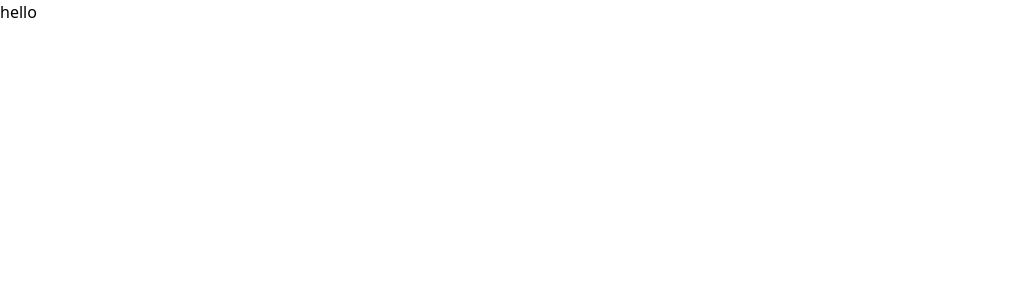
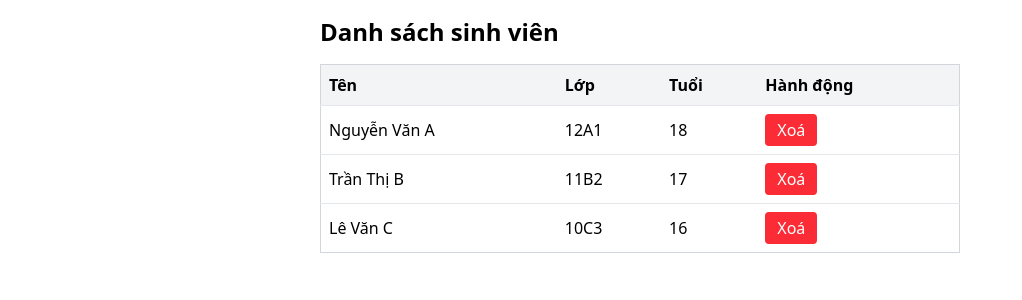
Before and after one commit to snowyy16/22661451_HuynhNguyenLamSon, a React (Vite) app: page / in a window 1280 px wide. Shown: the top 300 px of the page, without its empty margins (0-1022 px from the left). Built offline with nearby package versions, Linux system fonts and the light colour scheme.

Commit message:
feat: hiển thị danh sách sinh viên mẫu

```diff
--- /dev/null
+++ b/components/StudentsList.jsx
@@ -0,0 +1,48 @@
+import React, { useState } from "react";
+
+const StudentList = () => {
+  const [students, setStudents] = useState([
+    { id: 1, name: "Nguyễn Văn A", class: "12A1", age: 18 },
+    { id: 2, name: "Trần Thị B", class: "11B2", age: 17 },
+    { id: 3, name: "Lê Văn C", class: "10C3", age: 16 },
+  ]);
+
+  const handleDelete = (id) => {
+    setStudents((prev) => prev.filter((student) => student.id !== id));
+  };
+
+  return (
+    <div className="max-w-2xl mx-auto p-4">
+      <h1 className="text-2xl font-bold mb-4">Danh sách sinh viên</h1>
+      <table className="w-full border border-gray-300 rounded">
+        <thead>
+          <tr className="bg-gray-100">
+            <th className="text-left p-2">Tên</th>
+            <th className="text-left p-2">Lớp</th>
+            <th className="text-left p-2">Tuổi</th>
+            <th className="text-left p-2">Hành động</th>
+          </tr>
+        </thead>
+        <tbody>
+          {students.map((student) => (
+            <tr key={student.id} className="border-t border-gray-200">
+              <td className="p-2">{student.name}</td>
+              <td className="p-2">{student.class}</td>
+              <td className="p-2">{student.age}</td>
+              <td className="p-2">
+                <button
+                  className="bg-red-500 text-white px-3 py-1 rounded hover:bg-red-600"
+                  onClick={() => handleDelete(student.id)}
+                >
+                  Xoá
+                </button>
+              </td>
+            </tr>
+          ))}
+        </tbody>
+      </table>
+    </div>
+  );
+};
+
+export default StudentList;
--- a/src/App.jsx
+++ b/src/App.jsx
@@ -1,13 +1,11 @@
 import { useState } from 'react'
-
+import StudentList from '../components/StudentsList'
 
 function App() {
   const [count, setCount] = useState(0)
 
   return (
-    <>
-      hello
-    </>
+    <div><StudentList></StudentList></div>
   )
 }
 
```
